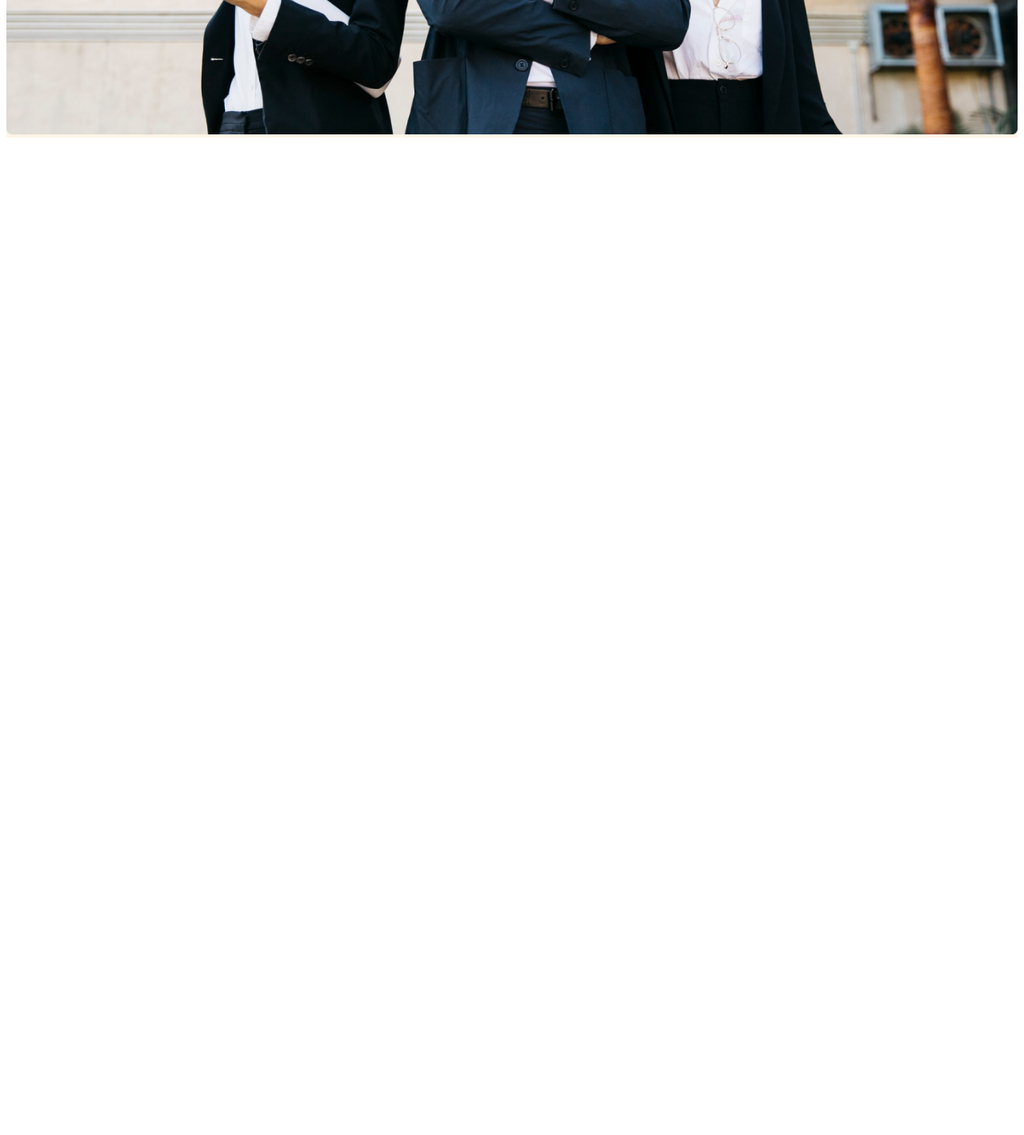
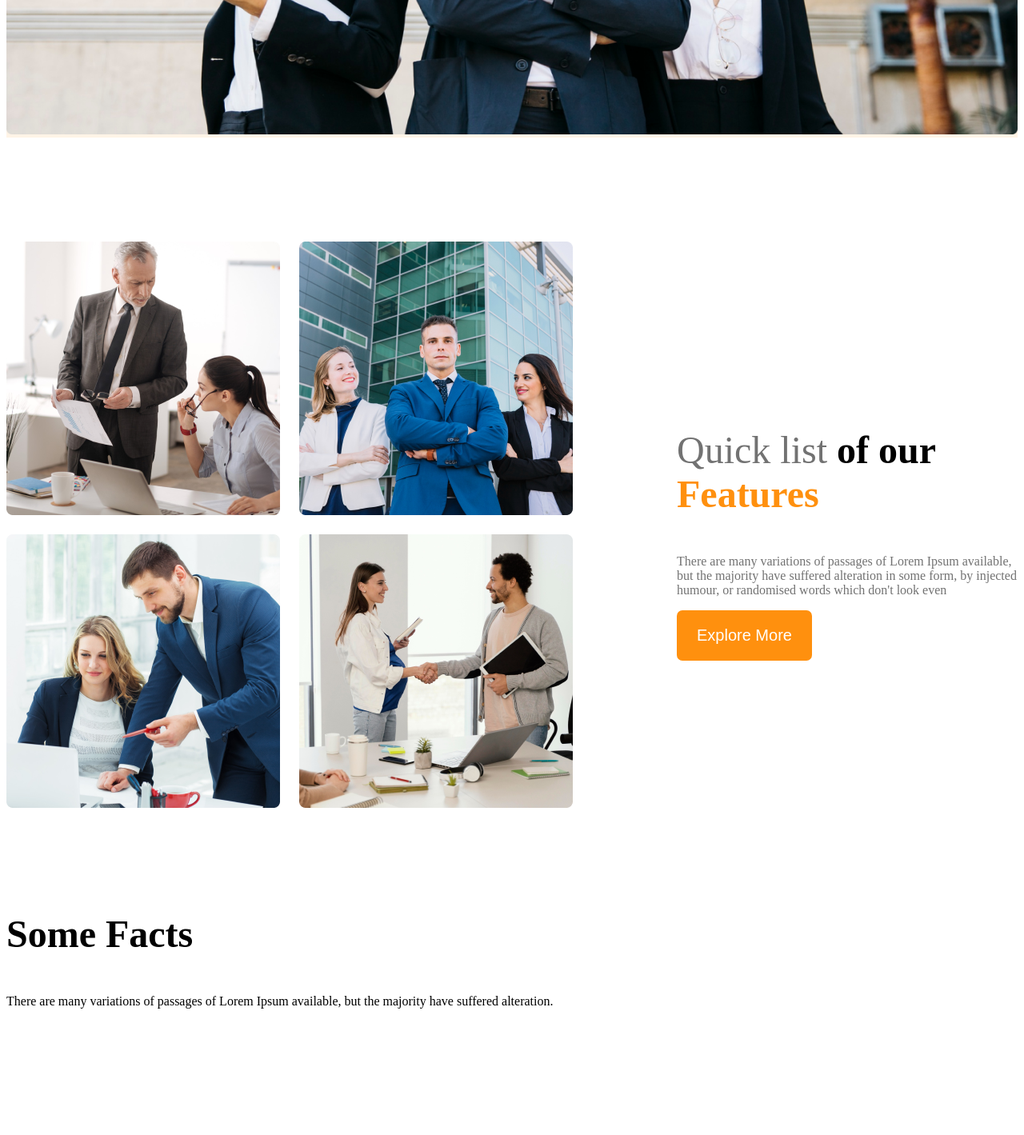
Before and after one commit to Fahim20223/g3-architect-website, a plain HTML site: page index.html in a window 1280 px wide. Shown: the part 1022-2441 px from the top of the page at 80% size. Before the commit the page ends 1202 px from the top, so only its background shows below. Drawn offline with Linux system fonts and the light colour scheme.

Commit message:
added a responsive image file

```diff
--- a/index.html
+++ b/index.html
@@ -31,7 +31,48 @@ Group of Architects
         </div>
     </header>
     <main>
+     <section class="teams display-flex">
+        <div class="team-image-container">
+            <img src="images/team1.png" alt="">
+            <img src="images/team2.png" alt="">
+            <img src="images/team3.png" alt="">
+            <img src="images/team4.png" alt="">
+        </div>
+        <div class="our-features">
+            <h3 class="section-title"> <span id="quick-list" class="text-light-gray">Quick list</span> <span>of our</span>           <span class="text-primary">Features</span>  </h3>
+            <p class="feature-description text-light-gray">
+                There are many variations of passages of Lorem Ipsum available, but the majority have suffered alteration in some form, by injected humour, or randomised words which don't look even
+            </p>
+            <button class="btn-primary">Explore More</button>
+        </div>
+     </section>
+     <section>
 
+     </section>
+     <section>
+        <h3 class="section-title">Some Facts</h3>
+        <p class="light-gray">There are many variations of passages of Lorem Ipsum available, but the majority have suffered alteration.</p>
+        <div class="facts-container">
+            <img src="" alt="" class="fact-icon">
+            <h4 class="fact-number"></h4>
+            <h5 class="fact-name"></h5>
+        </div>
+        <div class="facts-container">
+            <img src="" alt="" class="fact-icon">
+            <h4 class="fact-number"></h4>
+            <h5 class="fact-name"></h5>
+        </div>
+        <div class="facts-container">
+            <img src="" alt="" class="fact-icon">
+            <h4 class="fact-number"></h4>
+            <h5 class="fact-name"></h5>
+        </div>
+        <div class="facts-container">
+            <img src="" alt="" class="fact-icon">
+            <h4 class="fact-number"></h4>
+            <h5 class="fact-name"></h5>
+        </div>
+     </section>
     </main>
     <footer>
 
--- a/styles/architect.css
+++ b/styles/architect.css
@@ -63,8 +63,51 @@
 .banner-image{
     width:100%;
 }
+main{
+    max-width: 1440px;
+    margin:0 auto;
+}
+.teams{
+    align-items: center;
+}
+.team-image-container{
+    display: grid;
+    grid-template-columns: repeat(2 , 1fr);
+    gap: 24px;
+}
+main > section{
+    margin-top: 130px;
+}
+.our-features{
+    margin-left: 130px;
+    max-width: 530px;
+}
+.section-title{
+    font-size: 3rem;
+     font-weight: 700;
+}
+#quick-list{
+    font-weight: 500;
+}
+.text-primary{
+    color: #FF900E;
+}
 @media screen and (max-width:576px) {
-    .navbar, .nav-links{
+    .navbar, .nav-links, .teams{
      flex-direction: column;
     }
+    .team-image-container{
+        grid-template-columns: repeat(1 , 1fr);
+    }
+    .our-features{
+        margin-left:20px;
+    }
 }
+@media screen and (min-width:576px) and (max-width:992px) {
+    .teams{
+        flex-direction:column;
+    }
+    .our-features{
+        margin-left:30px;
+    }
+}
```
